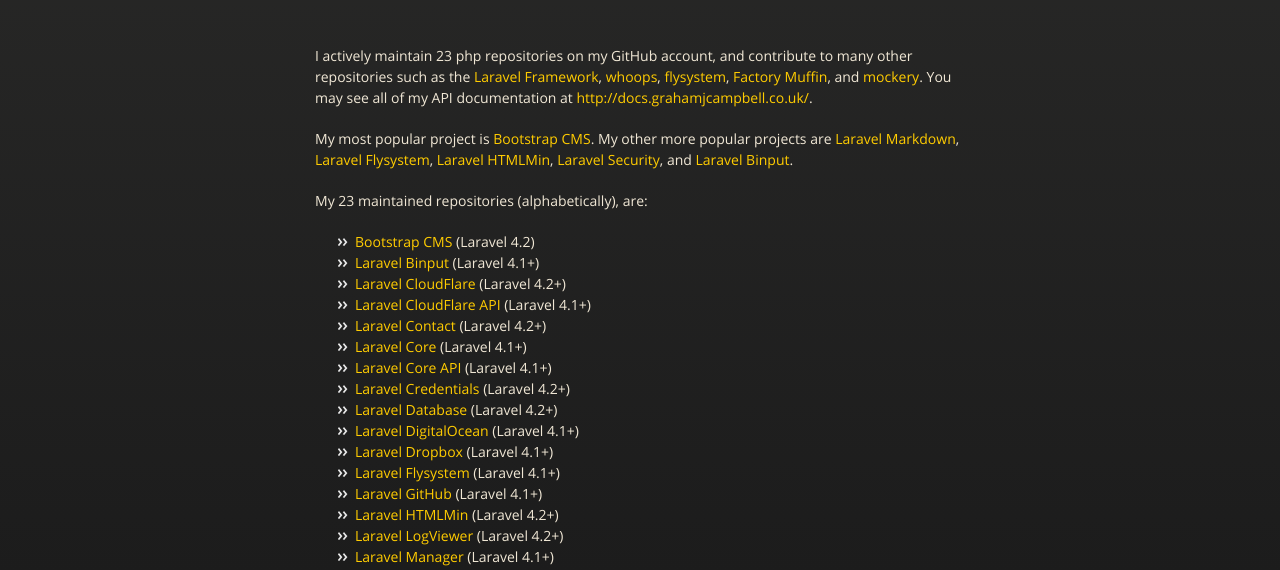
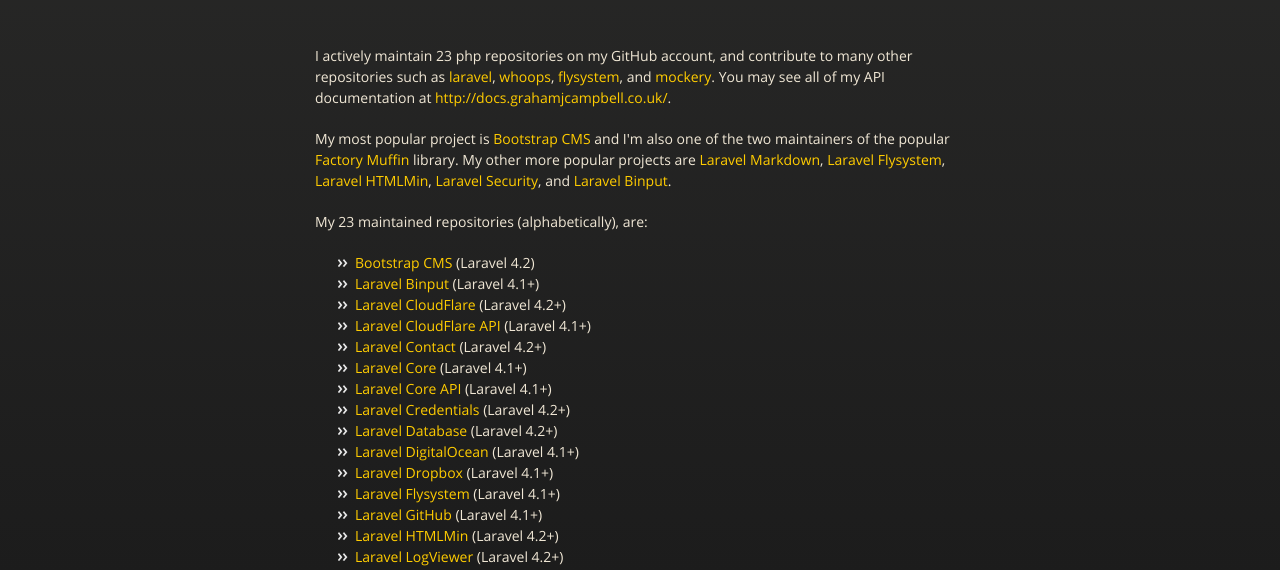
Before and after one commit to jrean/grahamjcampbell.co.uk, a plain HTML site: page index.html in a window 1280 px wide. Shown: the part 226-796 px from the top of the page. Drawn offline with nearby package versions, Linux system fonts and the light colour scheme.

Commit message:
Replace master branch with page content via GitHub

```diff
--- a/index.html
+++ b/index.html
@@ -35,9 +35,9 @@
           <span class="credits right">Hosted on GitHub Pages &mdash; Theme by <a href="https://twitter.com/michigangraham">mattgraham</a></span>
         </div>
 
-        <p>I actively maintain 23 php repositories on my GitHub account, and contribute to many other repositories such as the <a href="https://github.com/laravel/framework">Laravel Framework</a>, <a href="https://github.com/filp/whoops">whoops</a>, <a href="https://github.com/thephpleague/flysystem">flysystem</a>, <a href="https://github.com/thephpleague/factory-muffin">Factory Muffin</a>, and <a href="https://github.com/padraic/mockery">mockery</a>. You may see all of my API documentation at <a href="http://docs.grahamjcampbell.co.uk/">http://docs.grahamjcampbell.co.uk/</a>.</p>
+        <p>I actively maintain 23 php repositories on my GitHub account, and contribute to many other repositories such as <a href="https://github.com/laravel/framework">laravel</a>, <a href="https://github.com/filp/whoops">whoops</a>, <a href="https://github.com/thephpleague/flysystem">flysystem</a>, and <a href="https://github.com/padraic/mockery">mockery</a>. You may see all of my API documentation at <a href="http://docs.grahamjcampbell.co.uk/">http://docs.grahamjcampbell.co.uk/</a>.</p>
 
-<p>My most popular project is <a href="https://github.com/GrahamCampbell/Bootstrap-CMS">Bootstrap CMS</a>. My other more popular projects are <a href="https://github.com/GrahamCampbell/Laravel-Markdown">Laravel Markdown</a>, <a href="https://github.com/GrahamCampbell/Laravel-Flysystem">Laravel Flysystem</a>, <a href="https://github.com/GrahamCampbell/Laravel-HTMLMin">Laravel HTMLMin</a>, <a href="https://github.com/GrahamCampbell/Laravel-Security">Laravel Security</a>, and <a href="https://github.com/GrahamCampbell/Laravel-Binput">Laravel Binput</a>.</p>
+<p>My most popular project is <a href="https://github.com/GrahamCampbell/Bootstrap-CMS">Bootstrap CMS</a> and I'm also one of the two maintainers of the popular <a href="https://github.com/thephpleague/factory-muffin">Factory Muffin</a> library. My other more popular projects are <a href="https://github.com/GrahamCampbell/Laravel-Markdown">Laravel Markdown</a>, <a href="https://github.com/GrahamCampbell/Laravel-Flysystem">Laravel Flysystem</a>, <a href="https://github.com/GrahamCampbell/Laravel-HTMLMin">Laravel HTMLMin</a>, <a href="https://github.com/GrahamCampbell/Laravel-Security">Laravel Security</a>, and <a href="https://github.com/GrahamCampbell/Laravel-Binput">Laravel Binput</a>.</p>
 
 <p>My 23 maintained repositories (alphabetically), are:</p>
 
```
Also changed, not shown: params.json (+1 -1 lines).
